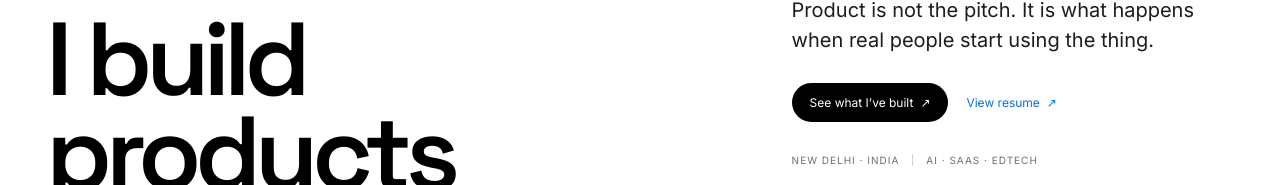
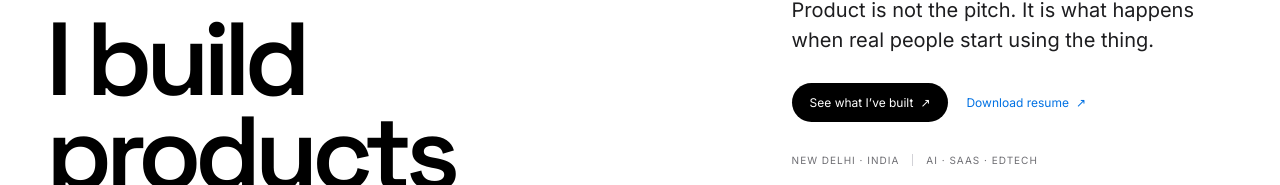
Before and after one commit to shirazhashmi/shirazhashmi.github.io, a React (Vite) app in the folder client/: page / in a window 1280 px wide. Shown: the part 256-441 px from the top of the page. Built offline with nearby package versions, Linux system fonts and the light colour scheme; no server answers.

Commit message:
Update downloadable resume

```diff
--- a/client/src/main.jsx
+++ b/client/src/main.jsx
@@ -202,8 +202,7 @@ function App() {
             <h1>I build products<br />that survive<br /><em>real life.</em></h1>
             <div className="hero-side">
               <p className="hero-lede">Product is not the pitch. It is what happens when real people start using the thing.</p>
-              <div className="hero-actions"><button className="primary-btn" onClick={() => scrollTo('work')}>See what I’ve built <Arrow /></button><a className="text-btn" href="/resume.html" target="_blank" rel="noreferrer">View resume <Arrow /></a></div>
-              <div className="hero-meta"><span>New Delhi · India</span><span className="meta-divider" /><span>AI · SaaS · EdTech</span></div>
+<div className="hero-actions"><button className="primary-btn" onClick={() => scrollTo('work')}>See what I’ve built <Arrow /></button><a className="text-btn" href="/resume.pdf" download>Download resume <Arrow /></a></div>              <div className="hero-meta"><span>New Delhi · India</span><span className="meta-divider" /><span>AI · SaaS · EdTech</span></div>
               <div className="hero-system" aria-label="Product build loop">
                 <div className="hero-system-top"><span>BUILD / 01</span><span>LIVE</span></div>
                 <div className="hero-system-row"><span>01</span><strong>Problem</strong><small>find the friction</small><b>→</b></div>
```
Also changed, not shown: 1 other file (tests, documents, lock files or other folders).
